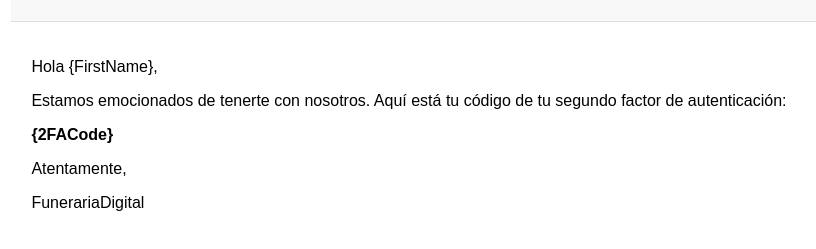
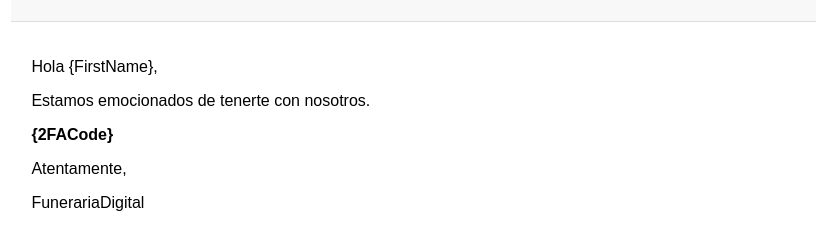
Before and after one commit to JorgeGarcia105/FunerariaDigital-ms-notificaciones, a plain HTML site: page plantillas/2fa.html in a window 1280 px wide. Shown: the part 107-356 px from the top of the page, without its empty margins (123-939 px from the left). Drawn offline with Linux system fonts and the light colour scheme.

Commit message:
Ajuste en la plantilla 2fa

```diff
--- a/plantillas/2fa.html
+++ b/plantillas/2fa.html
@@ -28,7 +28,7 @@
         </div>
         <div class="content">
             <p>Hola {FirstName},</p>
-            <p>Estamos emocionados de tenerte con nosotros. Aquí está tu código de tu segundo factor de autenticación:</p>
+            <p>Estamos emocionados de tenerte con nosotros.</p>
             <p><strong>{2FACode}</strong></p>
             <p>Atentamente,</p>
             <p>FunerariaDigital</p>
```
